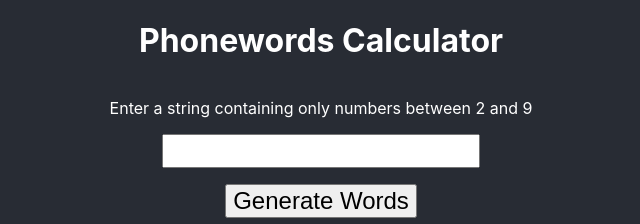
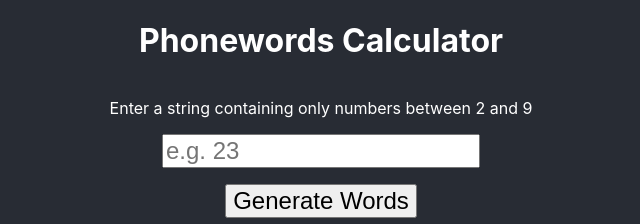
Before and after one commit to ewantindale/phonewords, a React (Create React App) app in the folder frontend/: page / in a window 1280 px wide. Shown: the top 224 px of the page, without its empty margins (319-959 px from the left). Built offline with nearby package versions, Linux system fonts and the light colour scheme.

Commit message:
add placeholder text

```diff
--- a/frontend/src/App.js
+++ b/frontend/src/App.js
@@ -42,6 +42,7 @@ const App = () => {
             onChange={handleInputChange}
             type="text"
             className="App-input"
+            placeholder="e.g. 23"
           />
           <div>
             <button type="submit" className="App-submit">
```
